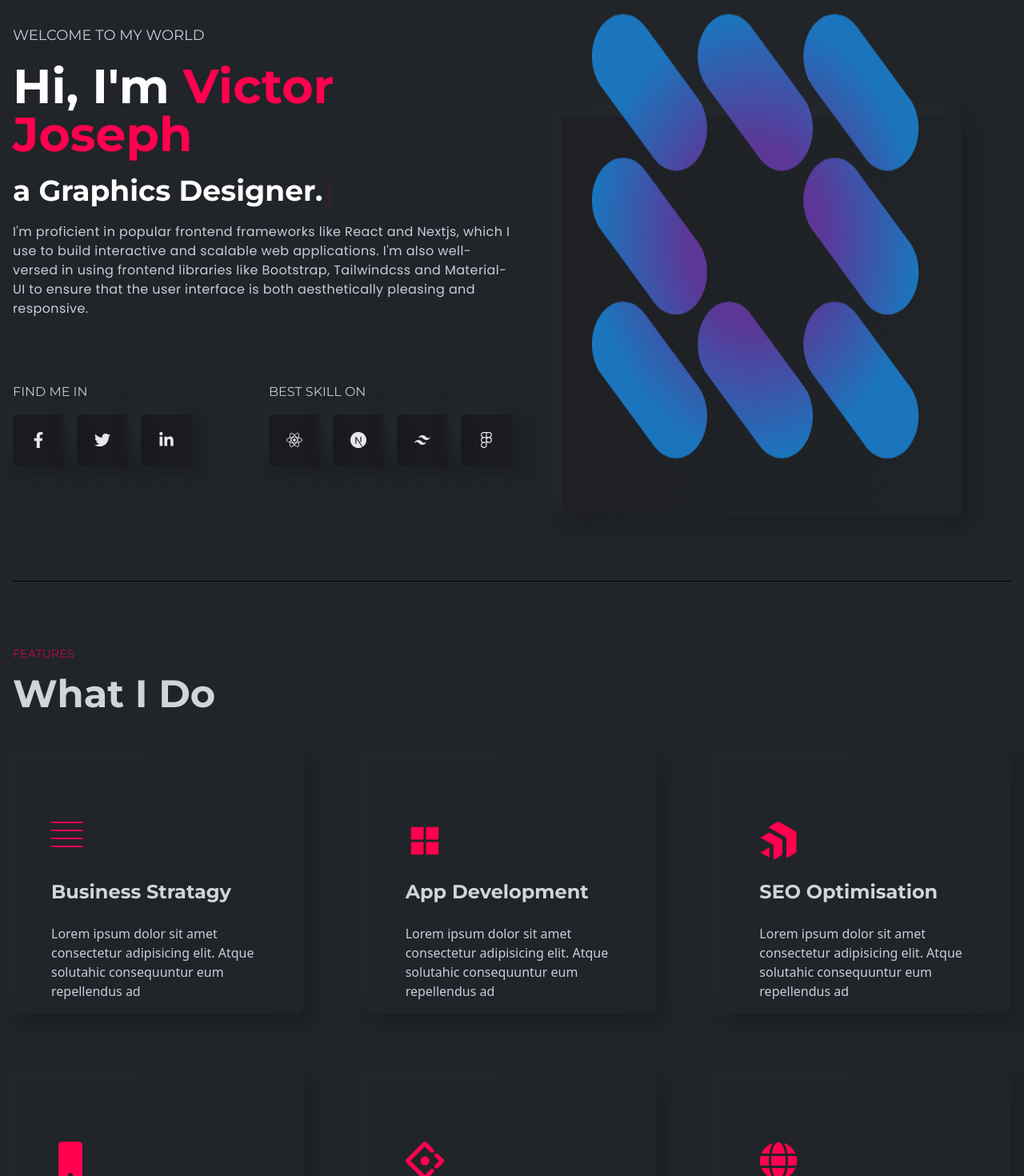
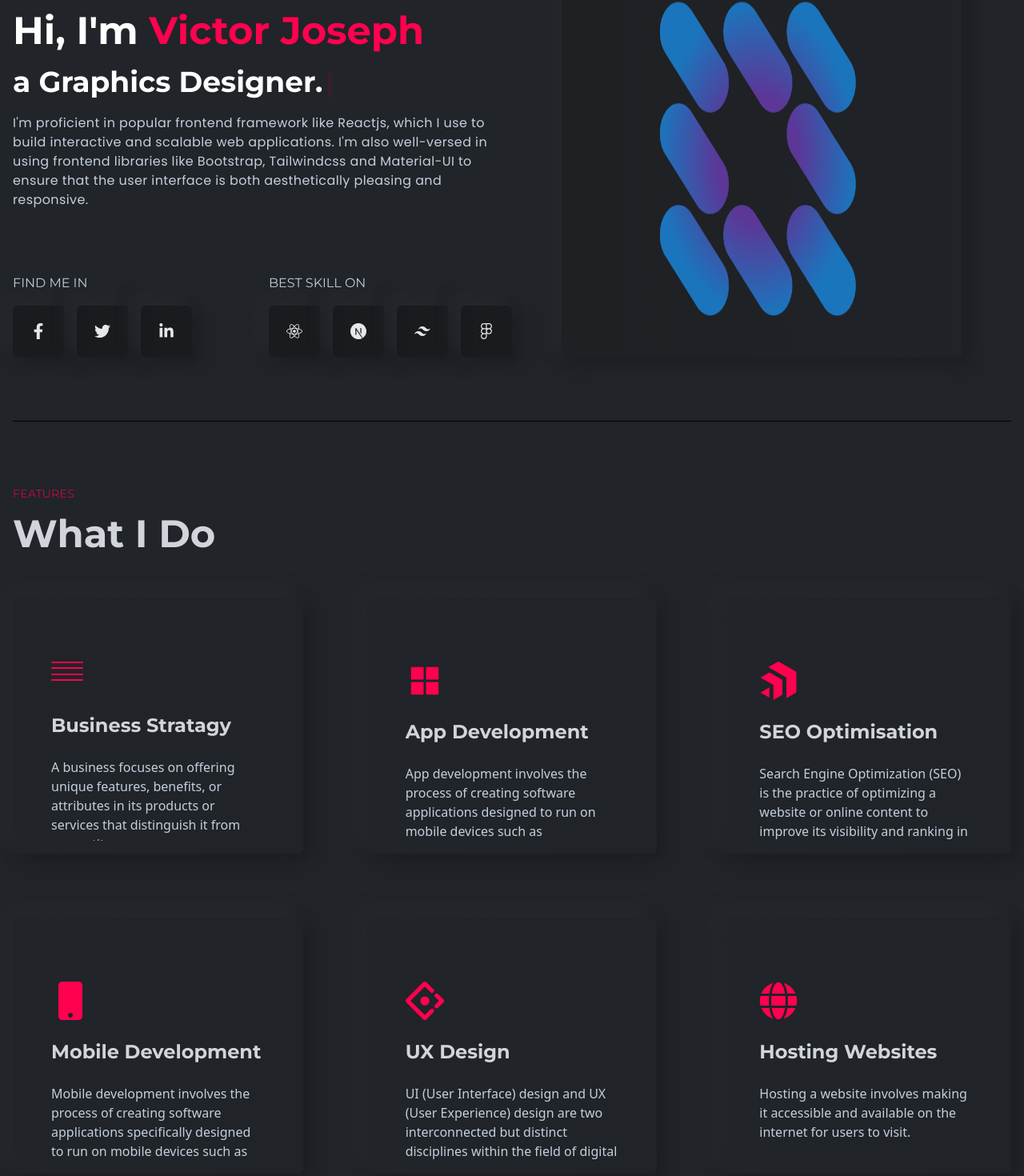
Before and after one commit to vikkymediagithub/Reactjs-Portfolio-Website, a React (Create React App) app: page / in a window 1280 px wide. Shown: the part 170-1640 px from the top of the page at 80% size. Built offline with nearby package versions, Linux system fonts and the light colour scheme.

Commit message:
banner and the contact is done with some part

```diff
--- a/src/components/banner/LeftBanner.js
+++ b/src/components/banner/LeftBanner.js
@@ -14,7 +14,7 @@ const LeftBanner = () => {
     <div className="w-full lgl:w-1/2 flex flex-col gap-20">
       <div className="flex flex-col gap-5">
         <h4 className=" text-lg font-normal">WELCOME TO MY WORLD</h4>
-        <h1 className="text-6xl font-bold text-white">
+        <h1 className="text-5xl font-bold text-white">
           Hi, I'm <span className="text-designColor capitalize">Victor Joseph</span>
         </h1>
         <h2 className="text-4xl font-bold text-white">
@@ -26,7 +26,7 @@ const LeftBanner = () => {
           />
         </h2>
         <p className="text-base font-bodyFont leading-6 tracking-wide">
-        I'm proficient in popular frontend frameworks like React and Nextjs, which I use to build interactive and scalable web applications. I'm also well-versed in using frontend libraries like Bootstrap, Tailwindcss and Material-UI to ensure that the user interface is both aesthetically pleasing and responsive.
+        I'm proficient in popular frontend framework like Reactjs, which I use to build interactive and scalable web applications. I'm also well-versed in using frontend libraries like Bootstrap, Tailwindcss and Material-UI to ensure that the user interface is both aesthetically pleasing and responsive.
         </p>
       </div>
      {/* Media */}
--- a/src/components/banner/RightBanner.js
+++ b/src/components/banner/RightBanner.js
@@ -5,7 +5,7 @@ const RightBanner = () => {
   return (
     <div className="w-full lgl:w-1/2 flex justify-center items-center relative">
       <img
-        className="w-[300px] h-[400px] lgl:w-[500px] lgl:h-[680px] z-10"
+        className="w-[250px] h-[300px] lgl:w-[300px] lgl:h-[480px] z-10"
         src={bannerImg}
         alt="bannerImg"
       />
--- a/src/components/contact/ContactLeft.js
+++ b/src/components/contact/ContactLeft.js
@@ -11,19 +11,18 @@ const ContactLeft = () => {
         alt="contactImg"
       />
       <div className="flex flex-col gap-4">
-        <h3 className="text-3xl font-bold text-white">John Doe</h3>
+        <h3 className="text-3xl font-bold text-white">Victor Joseph</h3>
         <p className="text-lg font-normal text-gray-400">
-          MERN Stack Developer
+          A FRONTEND DEVELOPER
         </p>
         <p className="text-base text-gray-400 tracking-wide">
-          Lorem ipsum, dolor sit amet consectetur adipisicing elit. Facilis
-          ipsam autem cumque, accusantium dicta odio.
+        A software engineer who specializes in designing and implementing the user interface and user experience of websites or web applications.
         </p>
         <p className="text-base text-gray-400 flex items-center gap-2">
-          Phone: <span className="text-lightText">+968 97859628</span>
+          Phone: <span className="text-lightText">+234 903 598 6632</span>
         </p>
         <p className="text-base text-gray-400 flex items-center gap-2">
-          Email: <span className="text-lightText">noor.jsdivs@gmail.com</span>
+          Email: <span className="text-lightText">okevictor14@gmail.com</span>
         </p>
       </div>
       <div className="flex flex-col gap-4">
--- a/src/data/data.js
+++ b/src/data/data.js
@@ -7,36 +7,36 @@ export const featuresData = [
   {
     id: 1,
     title: "Business Stratagy",
-    des: "Lorem ipsum dolor sit amet consectetur adipisicing elit. Atque solutahic consequuntur eum repellendus ad",
+    des: "A business focuses on offering unique features, benefits, or attributes in its products or services that distinguish it from competitors",
   },
   {
     id: 2,
     icon: <AiFillAppstore />,
     title: "App Development",
-    des: "Lorem ipsum dolor sit amet consectetur adipisicing elit. Atque solutahic consequuntur eum repellendus ad",
+    des: "App development involves the process of creating software applications designed to run on mobile devices such as smartphones, tablets, or wearable devices. ",
   },
   {
     id: 3,
     icon: <SiProgress />,
     title: "SEO Optimisation",
-    des: "Lorem ipsum dolor sit amet consectetur adipisicing elit. Atque solutahic consequuntur eum repellendus ad",
+    des: "Search Engine Optimization (SEO) is the practice of optimizing a website or online content to improve its visibility and ranking in search engine results pages (SERPs).",
   },
   {
     id: 4,
     icon: <FaMobile />,
     title: "Mobile Development",
-    des: "Lorem ipsum dolor sit amet consectetur adipisicing elit. Atque solutahic consequuntur eum repellendus ad",
+    des: "Mobile development involves the process of creating software applications specifically designed to run on mobile devices such as smartphones, tablets, and wearable devices.",
   },
   {
     id: 5,
     icon: <SiAntdesign />,
     title: "UX Design",
-    des: "Lorem ipsum dolor sit amet consectetur adipisicing elit. Atque solutahic consequuntur eum repellendus ad",
+    des: "UI (User Interface) design and UX (User Experience) design are two interconnected but distinct disciplines within the field of digital product design.",
   },
   {
     id: 6,
     icon: <FaGlobe />,
     title: "Hosting Websites",
-    des: "Lorem ipsum dolor sit amet consectetur adipisicing elit. Atque solutahic consequuntur eum repellendus ad",
+    des: "Hosting a website involves making it accessible and available on the internet for users to visit. ",
   },
 ];
```
